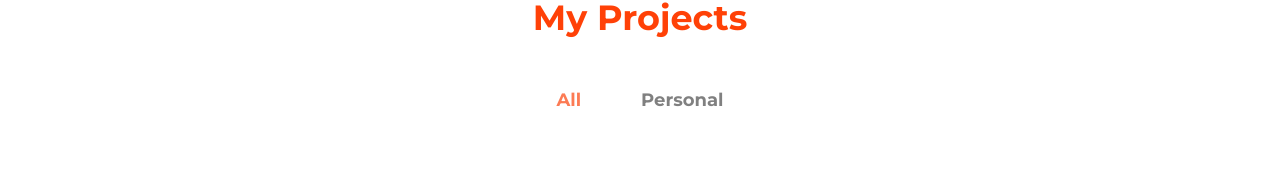
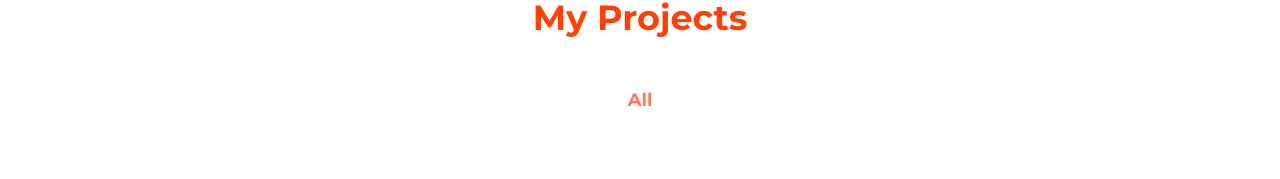
Before and after one commit to abdallahafifi667-dev/profile, a React (Create React App) app: page /projects in a window 1280 px wide. Shown: the part 104-283 px from the top of the page. Built offline with nearby package versions, Linux system fonts and the light colour scheme.

Commit message:
feat: add Projects page component with project filtering and animated display

```diff
--- a/src/Pages/Projects.jsx
+++ b/src/Pages/Projects.jsx
@@ -5,7 +5,7 @@ import { useEffect, useState } from 'react';
 import { animated, useTransition } from 'react-spring';
 
 const Projects = () => {
-  const Labels = ['All','Personal'];
+  const Labels = ['All'];
   const [projects, setProjects] = useState([...clientProject, ...ProjectList]);
   const [activeLabel, setActiveLabel] = useState(Labels[0]);
 
```
